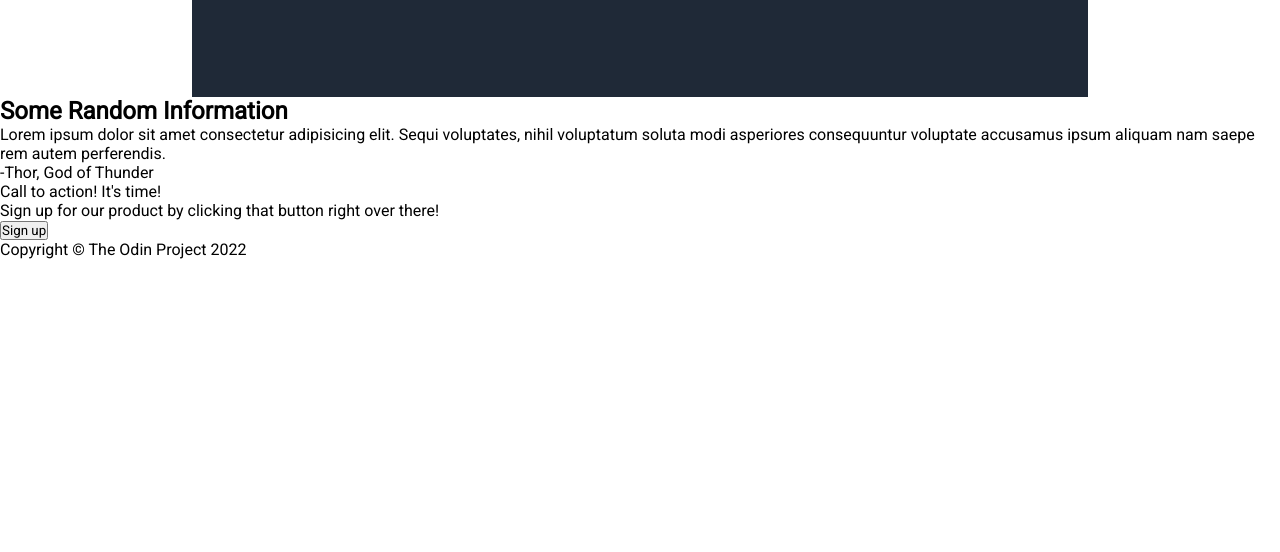
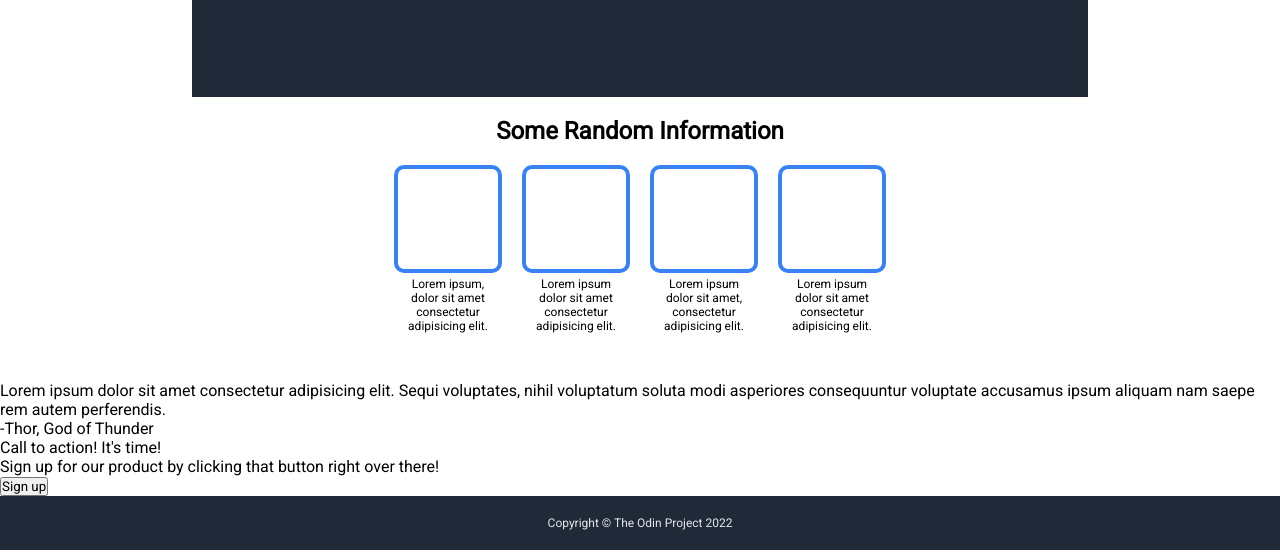
Before and after one commit to ehandresen/landing-page, a plain HTML site: page index.html in a window 1280 px wide. Shown: the part 248-800 px from the top of the page. Drawn offline with Linux system fonts and the light colour scheme.

Commit message:
Add css to container two and footer

```diff
--- a/index.html
+++ b/index.html
@@ -36,13 +36,22 @@
 
 
     <div class="container-two">
-        <h2>Some Random Information</h2>
+        <div class="container-two-top">
+            <h2>Some Random Information</h2>
+        </div>
 
         <div class="box">
             <div class="box-one"></div>
             <div class="box-two"></div>
             <div class="box-three"></div>
             <div class="box-four"></div>
+        </div>
+
+        <div class="text-box">
+            <div class="text">Lorem ipsum, dolor sit amet consectetur adipisicing elit.</div>
+            <div class="text">Lorem ipsum dolor sit amet consectetur adipisicing elit.</div>
+            <div class="text">Lorem ipsum dolor sit amet, consectetur adipisicing elit.</div>
+            <div class="text">Lorem ipsum dolor sit amet consectetur adipisicing elit.</div>
         </div>
     </div>
 
--- a/style.css
+++ b/style.css
@@ -5,7 +5,7 @@
 }
 
 body {
-
+    width: auto;
 }
 
 a {
@@ -76,3 +76,64 @@ nav, .h3 {
     height: 150px;
     border-radius: 5px;
 }
+
+.container-two {
+    margin-left: 15%;
+    margin-right: 15%;
+}
+
+.container-two-top {
+    display: flex;
+    justify-content: center;
+    padding: 20px;
+}
+
+.box {
+    display: flex;
+    justify-content: center;
+    gap: 20px;
+}
+
+.box-one,
+.box-two,
+.box-three,
+.box-four {
+    width: 100px;
+    height: 100px;
+    border: 4px solid #3882f6;
+    border-radius: 10px;
+}
+
+.text-box {
+    display: flex;
+    justify-content: center;
+    gap: 20px;
+}
+
+.text {
+    width: 100px;
+    height: 100px;
+    border: 4px solid transparent;
+    border-radius: 10px;
+    font-size: 12px;
+    text-align: center;
+}
+
+.container-two {
+    margin-left: 15%;
+    margin-right: 15%;
+}
+
+.container-two {
+    margin-left: 15%;
+    margin-right: 15%;
+}
+
+footer {
+    display: flex;
+    justify-content: center;
+    background-color: #1F2937;
+    color: #e5e7eb;
+    padding: 20px;
+    font-size: 12px;
+}
```
